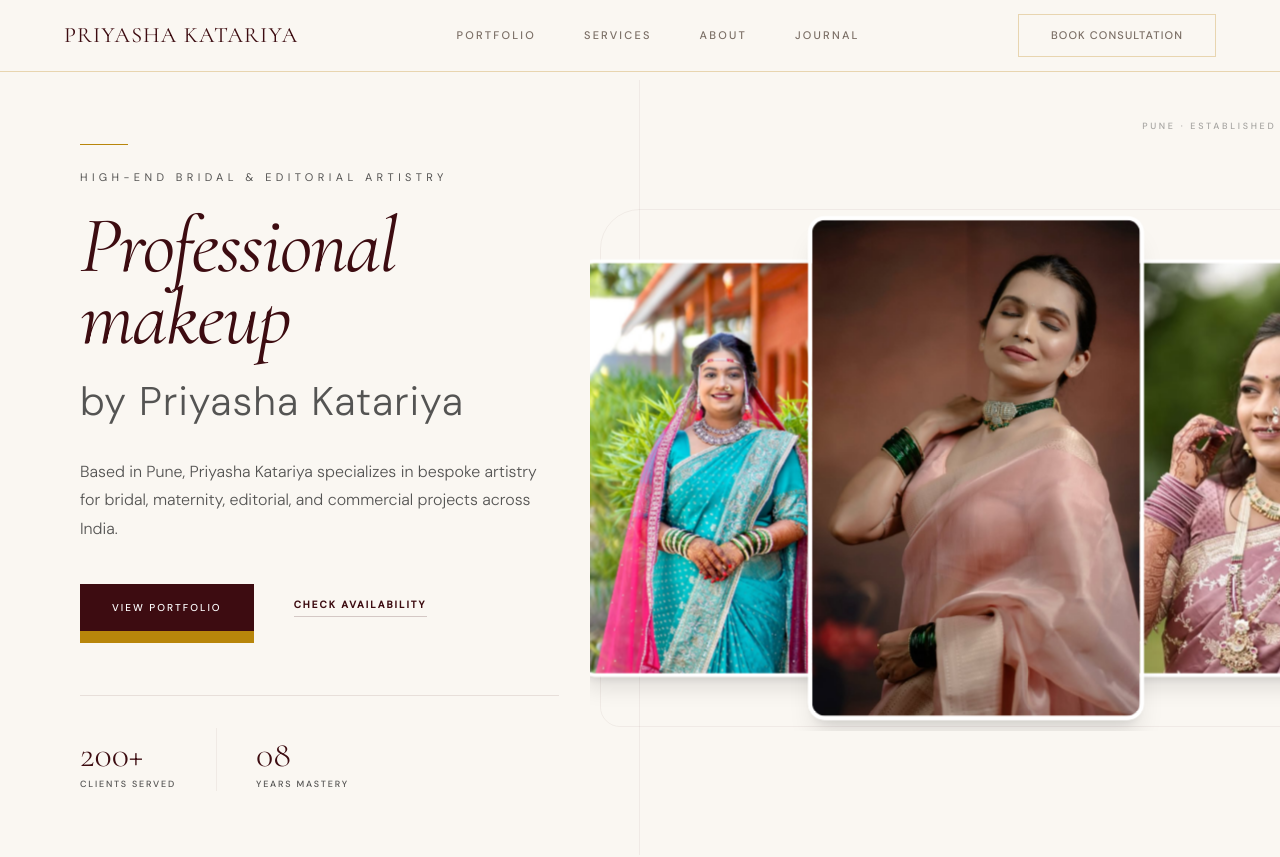
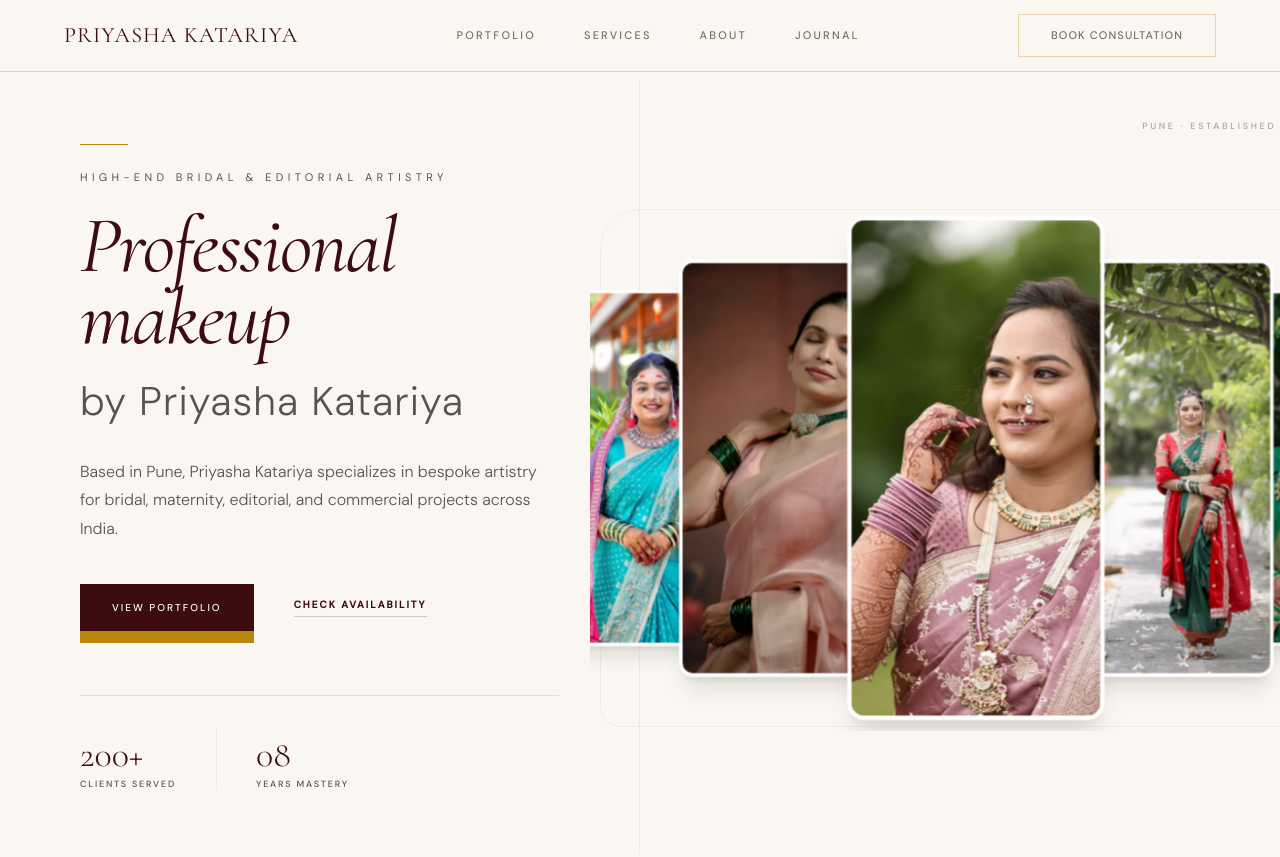
Before and after one commit to samarth-nirmal/Priyasha-Makeup-Artistry, a React (Vite) app: page / in a window 1280 px wide. Shown: the top 857 px of the page. Built offline with nearby package versions, Linux system fonts and the light colour scheme.

Commit message:
Restrict hero carousel to 3 visible slides

```diff
--- a/src/components/ui/card-carousel.tsx
+++ b/src/components/ui/card-carousel.tsx
@@ -80,7 +80,7 @@ export const CardCarousel: React.FC<CarouselProps> = ({
                 grabCursor={true}
                 centeredSlides={true}
                 loop={true}
-                slidesPerView={"auto"}
+                slidesPerView={3}
                 coverflowEffect={{
                   rotate: 0,
                   stretch: 10,
```
